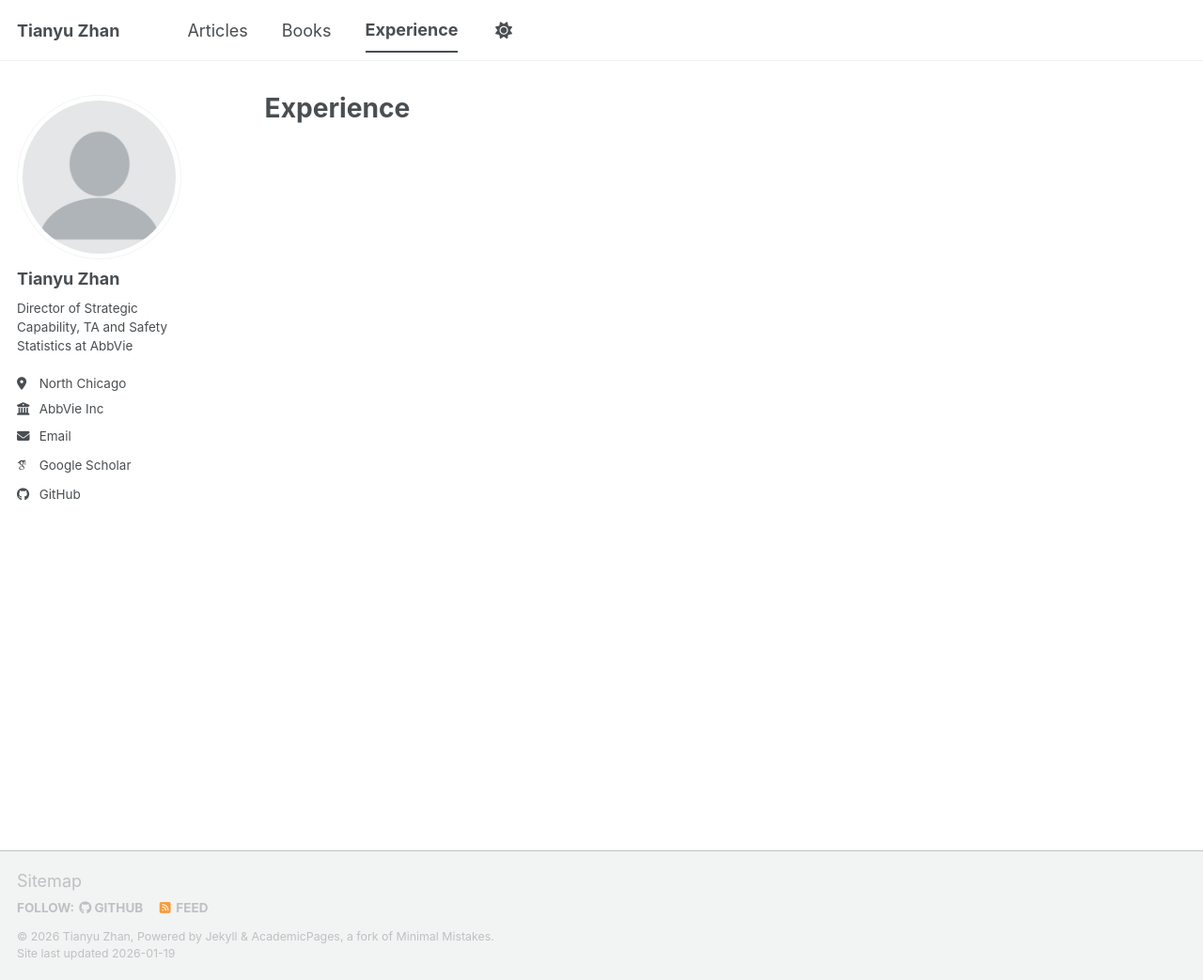
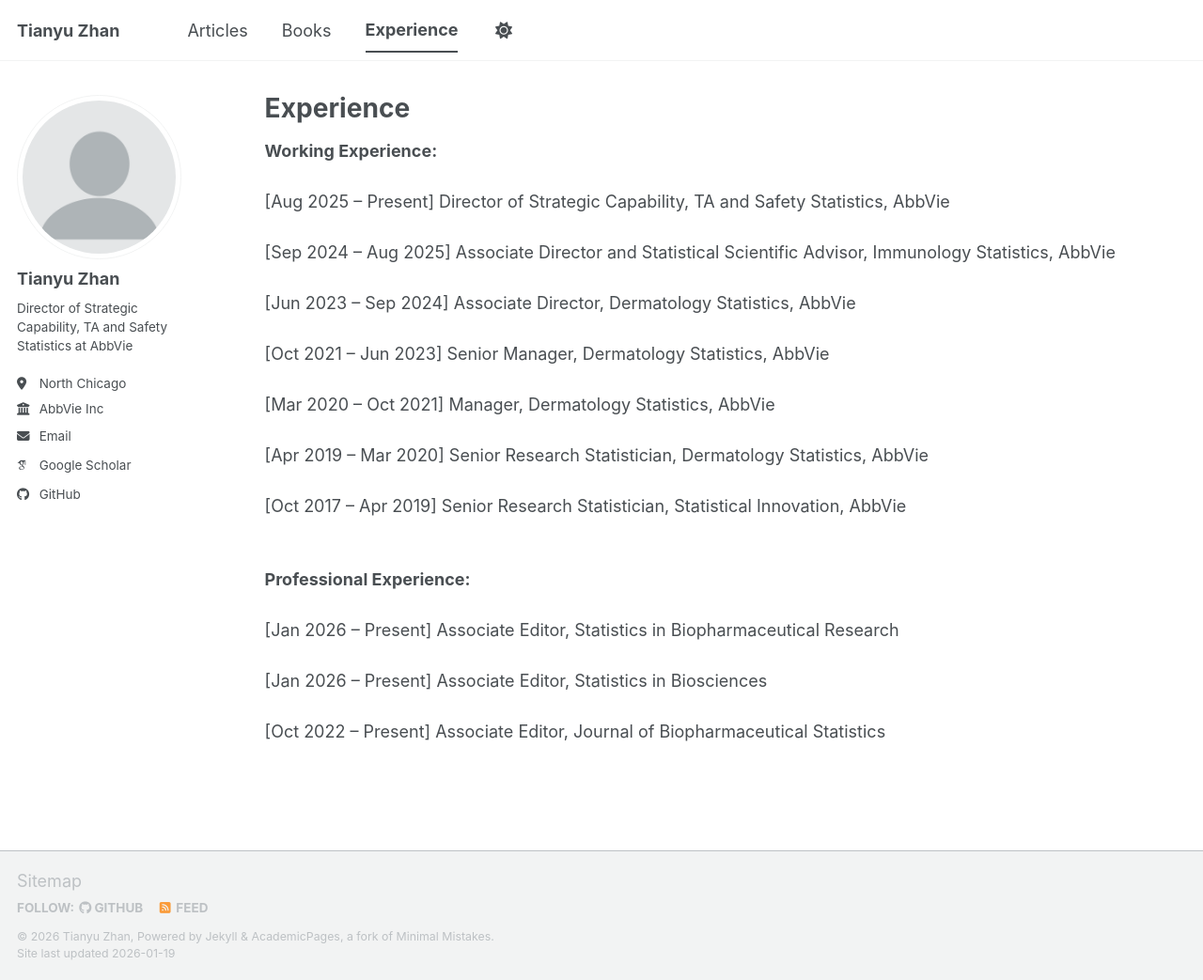
Before and after one commit to tian-yu-zhan/tian-yu-zhan.github.io, a Jekyll site: the page built from _pages/teaching.html, in a window 1280 px wide and 1043 px high. Shown: the whole window at 94% size. Built offline with Jekyll 4.4.1, drawn with Linux system fonts in a browser that asks for light colours; some web fonts are replaced; a script bundle is joined from its source files by our own code; library files that are not in the unit come from our copies.

Commit message:
Update teaching.html

```diff
--- a/_pages/teaching.html
+++ b/_pages/teaching.html
@@ -4,3 +4,37 @@
 permalink: /teaching/
 author_profile: true
 ---
+<p><strong>Working Experience:</strong>
+<br>
+<br>
+[Aug 2025 – Present] Director of Strategic Capability, TA and Safety Statistics, AbbVie
+<br>
+<br>
+[Sep 2024 – Aug 2025] Associate Director and Statistical Scientific Advisor, Immunology Statistics, AbbVie
+<br>
+<br>
+[Jun 2023 – Sep 2024] Associate Director, Dermatology Statistics, AbbVie
+<br>
+<br>
+[Oct 2021 – Jun 2023] Senior Manager, Dermatology Statistics, AbbVie
+<br>
+<br>
+[Mar 2020 – Oct 2021] Manager, Dermatology Statistics, AbbVie
+<br>
+<br>
+[Apr 2019 – Mar 2020] Senior Research Statistician, Dermatology Statistics, AbbVie
+<br>
+<br>
+[Oct 2017 – Apr 2019] Senior Research Statistician, Statistical Innovation, AbbVie
+<br>
+<br>
+<p><strong>Professional Experience: </strong>
+<br>
+<br>
+[Jan 2026 – Present] Associate Editor, Statistics in Biopharmaceutical Research
+  <br>
+<br>
+[Jan 2026 – Present] Associate Editor, Statistics in Biosciences
+  <br>
+<br>
+[Oct 2022 – Present] Associate Editor, Journal of Biopharmaceutical Statistics
```
